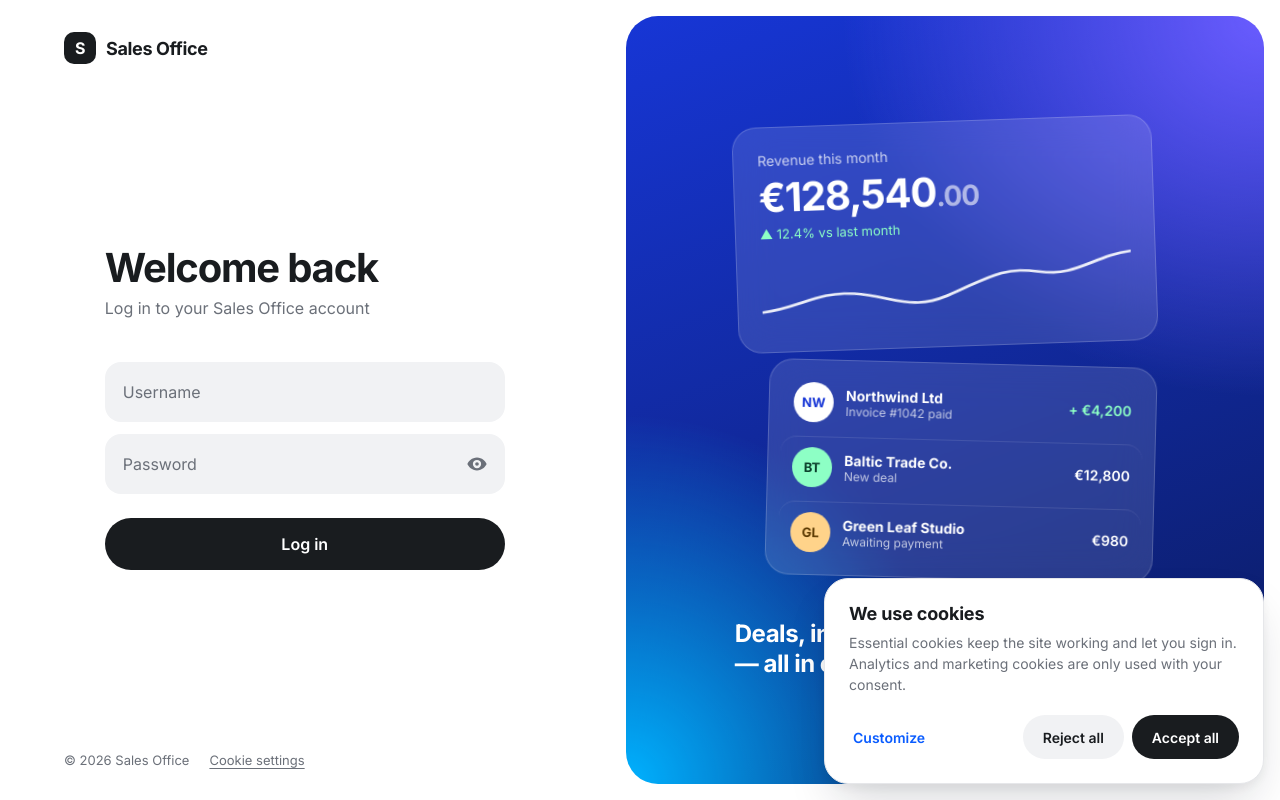
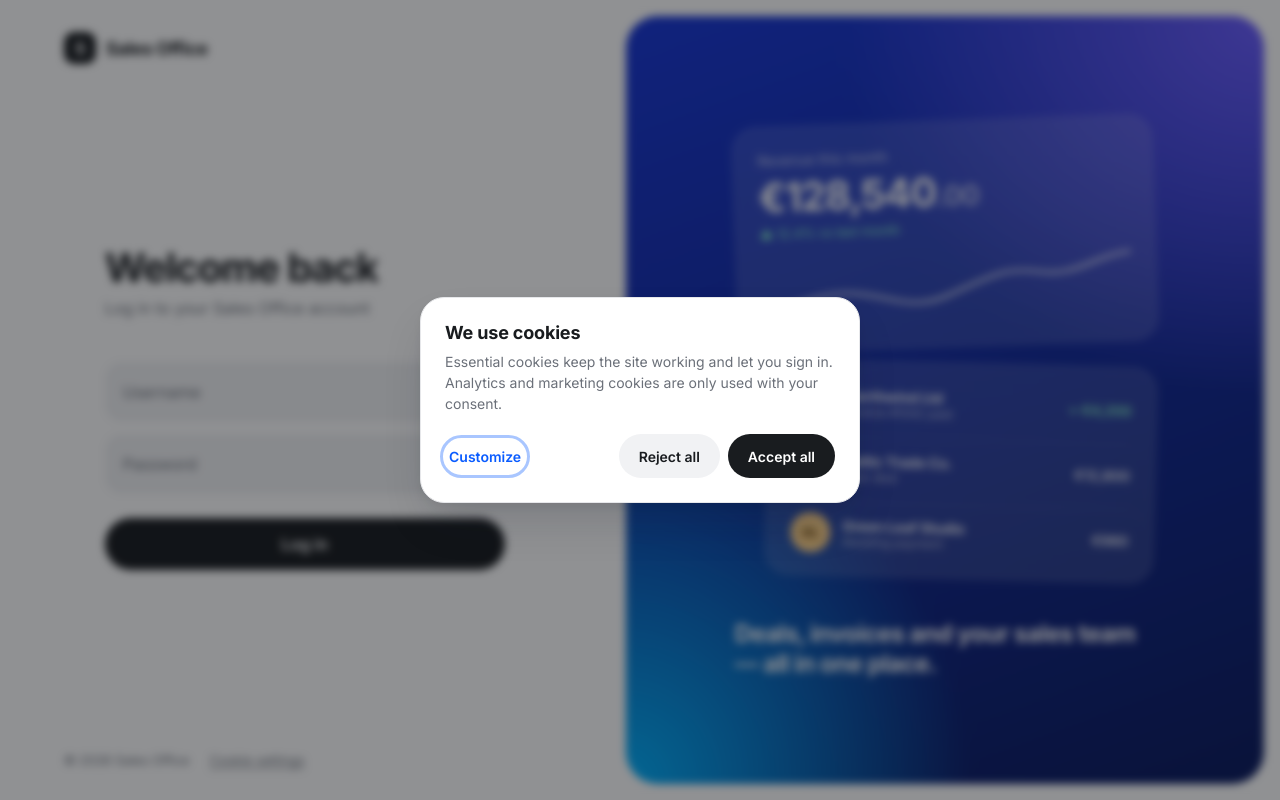
Before and after one commit to vladimir-tl/sales-office, an Astro site: page / in a window 1280 px wide. Built offline with nearby package versions, Linux system fonts and the light colour scheme; Astro itself is replaced by a stand-in of ours; no server answers.

Commit message:
Make cookie consent a blocking modal dialog

```diff
--- a/src/components/CookieConsent.astro
+++ b/src/components/CookieConsent.astro
@@ -1,15 +1,7 @@
 ---
 ---
 
-<div
-  id="cc"
-  class="cc"
-  role="dialog"
-  aria-modal="false"
-  aria-labelledby="cc-title"
-  aria-describedby="cc-text"
-  hidden
->
+<dialog id="cc" class="cc" aria-labelledby="cc-title" aria-describedby="cc-text">
   <h2 id="cc-title" class="cc__title">We use cookies</h2>
   <p id="cc-text" class="cc__text">
     Essential cookies keep the site working and let you sign in.
@@ -47,12 +39,12 @@
     <button type="button" class="btn btn--primary btn--sm" data-cc="accept">Accept all</button>
     <button type="button" class="btn btn--primary btn--sm" data-cc="save" hidden>Save choices</button>
   </div>
-</div>
+</dialog>
 
 <script>
   import { getConsent, saveConsent } from '../lib/consent';
 
-  const banner = document.getElementById('cc') as HTMLDivElement;
+  const banner = document.getElementById('cc') as HTMLDialogElement;
   const prefs = document.getElementById('cc-prefs') as HTMLDivElement;
   const analytics = banner.querySelector<HTMLInputElement>('input[name="analytics"]')!;
   const marketing = banner.querySelector<HTMLInputElement>('input[name="marketing"]')!;
@@ -70,12 +62,19 @@
     analytics.checked = current?.analytics ?? false;
     marketing.checked = current?.marketing ?? false;
     setExpanded(expanded);
-    banner.hidden = false;
+    // showModal(): фон становится inert, фокус заперт внутри окна —
+    // пока не сделан выбор, форму входа нажать нельзя
+    if (!banner.open) banner.showModal();
   }
 
   function close() {
-    banner.hidden = true;
+    banner.close();
   }
+
+  // Esc закрывает окно, только если выбор уже был сделан раньше
+  banner.addEventListener('cancel', (event) => {
+    if (!getConsent()) event.preventDefault();
+  });
 
   btn('accept').addEventListener('click', () => {
     saveConsent({ analytics: true, marketing: true });
@@ -95,19 +94,15 @@
     if ((event.target as Element).closest('[data-cookie-settings]')) open(true);
   });
 
-  if (getConsent()) close();
-  else open();
+  if (!getConsent()) open();
 </script>
 
 <style>
   .cc {
-    position: fixed;
-    z-index: 50;
-    left: 16px;
-    right: 16px;
-    bottom: 16px;
-    max-width: 440px;
-    margin-left: auto;
+    width: min(440px, calc(100% - 32px));
+    max-height: calc(100dvh - 32px);
+    overflow: auto;
+    margin: auto;
     padding: 24px;
     background: var(--surface);
     color: var(--text);
@@ -116,7 +111,12 @@
     box-shadow: var(--shadow-lg);
     animation: cc-in 0.25s ease-out;
   }
-  .cc[hidden] { display: none; }
+  .cc:focus { outline: none; }
+  .cc::backdrop {
+    background: rgb(10 12 16 / 0.45);
+    backdrop-filter: blur(4px);
+    -webkit-backdrop-filter: blur(4px);
+  }
   @keyframes cc-in {
     from { opacity: 0; transform: translateY(12px); }
   }
```
